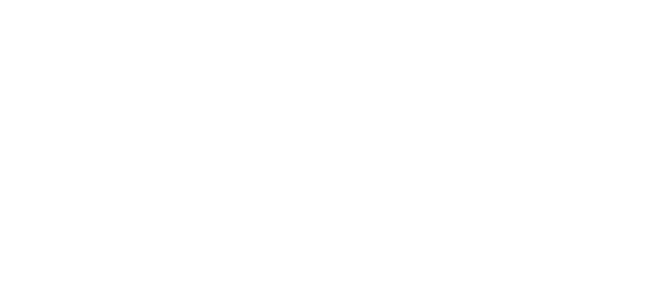
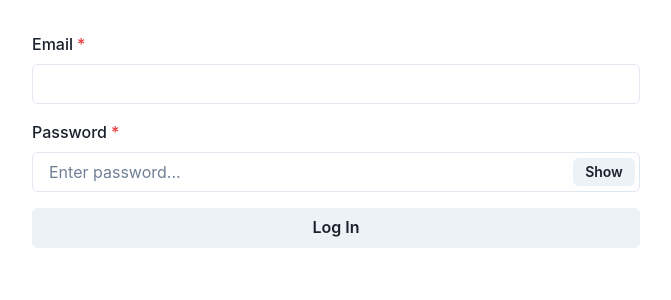
Before and after one commit to slbls/snapfish-shark, a Next.js app: page / in a window 1280 px wide. Shown: the top 300 px of the page, without its empty margins (304-975 px from the left). Built offline with nearby package versions, Linux system fonts and the light colour scheme.

Commit message:
feat: add prototype login functionality

```diff
--- /dev/null
+++ b/src/features/login/components/EmailField.tsx
@@ -0,0 +1,14 @@
+import { FormControl, FormLabel, Input } from "@chakra-ui/react";
+import { ChangeEventHandler } from "react";
+
+type EmailFieldProps = {
+	readonly value: string;
+	readonly onChange: ChangeEventHandler<HTMLInputElement>;
+};
+
+export const EmailField = ({ value, onChange }: EmailFieldProps) => (
+	<FormControl isRequired>
+		<FormLabel>Email</FormLabel>
+		<Input type="email" value={value} onChange={onChange} />
+	</FormControl>
+);
--- /dev/null
+++ b/src/features/login/components/LoginButton.tsx
@@ -0,0 +1,15 @@
+import { Button } from "@chakra-ui/react";
+
+type LoginButtonProps = {
+	readonly isLoading?: boolean;
+};
+
+export const LoginButton = ({ isLoading = false }: LoginButtonProps) => (
+	<Button
+		type="submit"
+		isLoading={isLoading}
+		loadingText={isLoading ? "Logging in..." : undefined}
+	>
+		Log In
+	</Button>
+);
--- /dev/null
+++ b/src/features/login/components/LoginForm.tsx
@@ -0,0 +1,49 @@
+import { useSnapfishContext } from "@/providers/snapfish";
+import {
+	Alert,
+	AlertDescription,
+	AlertIcon,
+	Code,
+	Container,
+	Stack,
+} from "@chakra-ui/react";
+import { EmailField } from "./EmailField";
+import { LoginButton } from "./LoginButton";
+import { PasswordField } from "./PasswordField";
+
+export const LoginForm = () => {
+	const {
+		email,
+		handleEmailChange,
+		password,
+		handlePasswordChange,
+		handleSubmit,
+		isLoading,
+		error,
+	} = useSnapfishContext();
+
+	return (
+		<Container
+			as="form"
+			maxWidth="container.sm"
+			method="dialog"
+			onSubmit={handleSubmit}
+		>
+			<Stack spacing={4}>
+				<EmailField value={email} onChange={handleEmailChange} />
+				<PasswordField value={password} onChange={handlePasswordChange} />
+
+				<LoginButton isLoading={isLoading} />
+
+				{error && (
+					<Alert status="error">
+						<AlertIcon />
+						<AlertDescription>
+							<Code colorScheme="red">{error}</Code>
+						</AlertDescription>
+					</Alert>
+				)}
+			</Stack>
+		</Container>
+	);
+};
--- /dev/null
+++ b/src/features/login/components/PasswordField.tsx
@@ -0,0 +1,15 @@
+import { PasswordInput } from "@/components/PasswordInput";
+import { FormControl, FormLabel } from "@chakra-ui/react";
+import { ChangeEventHandler } from "react";
+
+type PasswordFieldProps = {
+	readonly value: string;
+	readonly onChange: ChangeEventHandler<HTMLInputElement>;
+};
+
+export const PasswordField = ({ value, onChange }: PasswordFieldProps) => (
+	<FormControl isRequired>
+		<FormLabel>Password</FormLabel>
+		<PasswordInput value={value} onChange={onChange} />
+	</FormControl>
+);
--- /dev/null
+++ b/src/features/login/index.ts
@@ -0,0 +1 @@
+export * from "./components/LoginForm";
--- a/src/features/pages/home/components/HomePage.tsx
+++ b/src/features/pages/home/components/HomePage.tsx
@@ -1,6 +1,13 @@
 import { DefaultHead } from "@/components/DefaultHead";
+import { LoginForm } from "@/features/login";
 import { NextPage } from "next";
 
 const name = "Home";
 
-export const HomePage: NextPage = () => <DefaultHead page={name} />;
+export const HomePage: NextPage = () => (
+	<>
+		<DefaultHead page={name} />
+
+		<LoginForm />
+	</>
+);
--- /dev/null
+++ b/src/hooks/useSnapfishToken.tsx
@@ -0,0 +1,43 @@
+import { getSnapfishToken } from "@/utils/getSnapfishToken";
+import { useCallback, useEffect, useState } from "react";
+
+type UseSnapfishTokenParams = {
+	readonly email: string;
+	readonly password: string;
+	readonly shouldGet?: boolean;
+};
+
+export const useSnapfishToken = ({
+	email,
+	password,
+	shouldGet = false,
+}: UseSnapfishTokenParams) => {
+	const [token, setToken] = useState("");
+	const [isLoading, setIsLoading] = useState(false);
+	const [error, setError] = useState("");
+
+	const callGetSnapfishToken = useCallback(async () => {
+		setIsLoading(true);
+
+		try {
+			setToken(await getSnapfishToken({ email, password }));
+		} catch (error: unknown) {
+			setToken("");
+			setError(error.toString());
+		} finally {
+			setIsLoading(false);
+		}
+	}, [email, password]);
+
+	useEffect(() => {
+		const shouldCallGetSnapfishToken = shouldGet && email && password && !token;
+		console.log(shouldGet && email && password && !token);
+		if (!shouldCallGetSnapfishToken) {
+			return;
+		}
+
+		callGetSnapfishToken();
+	}, [shouldGet, email, password, token, callGetSnapfishToken]);
+
+	return { token, isLoading, error };
+};
--- a/src/providers/app.tsx
+++ b/src/providers/app.tsx
@@ -1,10 +1,13 @@
 import { ChakraProvider } from "@chakra-ui/react";
 import { ReactNode } from "react";
+import { SnapfishProvider } from "./snapfish";
 
 type AppProviderProps = {
 	readonly children: ReactNode;
 };
 
 export const AppProvider = ({ children }: AppProviderProps) => (
-	<ChakraProvider>{children}</ChakraProvider>
+	<ChakraProvider>
+		<SnapfishProvider>{children}</SnapfishProvider>
+	</ChakraProvider>
 );
--- /dev/null
+++ b/src/providers/snapfish.tsx
@@ -0,0 +1,81 @@
+import { useSnapfishToken } from "@/hooks/useSnapfishToken";
+import { getMissingProviderError } from "@/utils/getMissingProviderErrorMessage";
+import {
+	ChangeEventHandler,
+	createContext,
+	FormEventHandler,
+	ReactNode,
+	useContext,
+	useState,
+} from "react";
+
+type Snapfish = {
+	readonly email: string;
+	readonly handleEmailChange: ChangeEventHandler<HTMLInputElement>;
+	readonly password: string;
+	readonly handlePasswordChange: ChangeEventHandler<HTMLInputElement>;
+	readonly handleSubmit: FormEventHandler<HTMLDivElement>;
+	readonly token: string;
+	readonly isLoading: boolean;
+	readonly error: string;
+};
+
+const SnapfishContext = createContext<Snapfish | undefined>(undefined);
+
+export const useSnapfishContext = () => {
+	const context = useContext(SnapfishContext);
+
+	if (context === undefined) {
+		throw new Error(
+			getMissingProviderError({
+				hookName: "useSnapfishContext",
+				providerName: "SnapfishProvider",
+			})
+		);
+	}
+
+	return context;
+};
+
+type SnapfishProviderProps = {
+	readonly children: ReactNode;
+};
+
+export const SnapfishProvider = ({ children }: SnapfishProviderProps) => {
+	const [email, setEmail] = useState("");
+	const handleEmailChange: ChangeEventHandler<HTMLInputElement> = (event) =>
+		setEmail(event.target.value);
+
+	const [password, setPassword] = useState("");
+	const handlePasswordChange: ChangeEventHandler<HTMLInputElement> = (event) =>
+		setPassword(event.target.value);
+
+	const [hasSubmitted, setHasSubmitted] = useState(false);
+	const handleSubmit: FormEventHandler<HTMLDivElement> = (event) => {
+		event.preventDefault();
+		setHasSubmitted(true);
+	};
+
+	const { token, isLoading, error } = useSnapfishToken({
+		email,
+		password,
+		shouldGet: hasSubmitted,
+	});
+
+	return (
+		<SnapfishContext.Provider
+			value={{
+				email,
+				handleEmailChange,
+				password,
+				handlePasswordChange,
+				handleSubmit,
+				token,
+				isLoading,
+				error,
+			}}
+		>
+			{children}
+		</SnapfishContext.Provider>
+	);
+};
```
Also changed, not shown: src/features/login/hooks/useEmail.tsx (added, +14 -0 lines), src/features/login/hooks/usePassword.tsx (added, +14 -0 lines), src/utils/getSnapfishToken.ts (renamed from src/features/login/utils/getSnapfishToken.ts), 1 other file (tests, documents, lock files or other folders).
